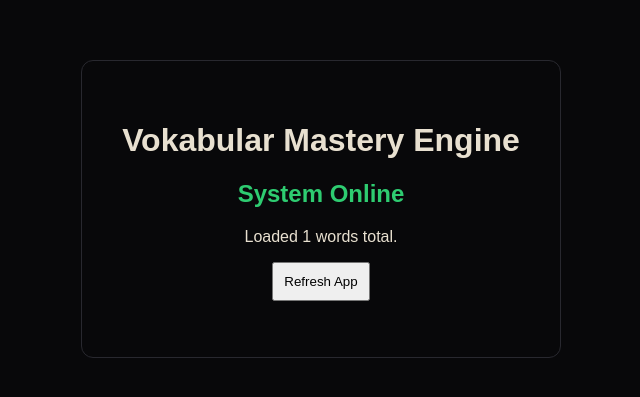
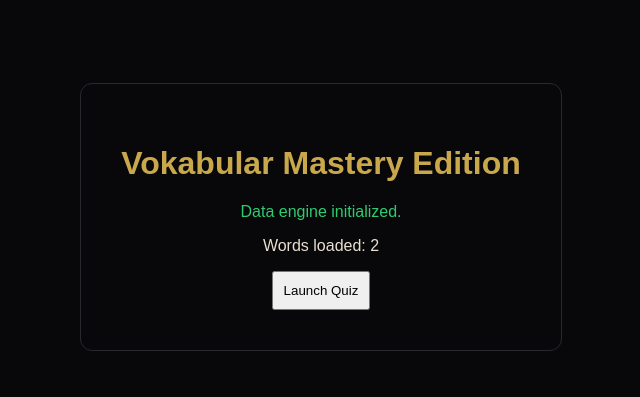
Before and after one commit to chilperic/Deutsch-wipa-2026, a plain HTML site: page index.html in a window 1280 px wide. Shown: the part 191-588 px from the top of the page, without its empty margins (319-959 px from the left). Drawn offline with Linux system fonts and the light colour scheme.

Commit message:
Refactor HTML structure and styling for UI

```diff
--- a/index.html
+++ b/index.html
@@ -4,49 +4,38 @@
     <meta charset="UTF-8">
     <title>Vokabular · Mastery Edition</title>
     <style>
-        body { background: #08080a; color: #e8e0d0; font-family: sans-serif; margin: 0; display: flex; align-items: center; justify-content: center; height: 100vh; }
-        .ui-box { text-align: center; border: 1px solid #28282f; padding: 40px; border-radius: 12px; }
+        body { background: #08080a; color: #e8e0d0; font-family: sans-serif; display: flex; align-items: center; justify-content: center; height: 100vh; }
+        .ui { text-align: center; border: 1px solid #28282f; padding: 40px; border-radius: 12px; }
     </style>
 </head>
 <body>
-
-<div id="app-root" class="ui-box">
-    <h1>Vokabular Mastery Engine</h1>
-    <p id="status">Loading data from /data/ folder...</p>
-</div>
+    <div id="app" class="ui"><h1>Launching Engine...</h1></div>
 
 <script>
-// State Management
-let W = { words: [] };
+// THIS IS YOUR MASTER DATABASE
+const MASTER_DATA = {
+    "k1": [
+        { "id": "k1_001", "word": "die Messe", "data": { "translations": {"Persian": "نمایشگاه"}, "grammar": {"singular": "die Messe", "plural": "die Messen"} } }
+    ],
+    "k2": [
+        { "id": "k2_001", "word": "die Prüfung", "data": { "translations": {"Persian": "امتحان"}, "grammar": {"singular": "die Prüfung", "plural": "die Prüfungen"} } }
+    ]
+};
 
-async function bootstrap() {
-    const status = document.getElementById('status');
-    const chapters = ['kapitel1', 'kapitel2', 'kapitel3', 'kapitel4'];
-
-    try {
-        let allWords = [];
-        for (let ch of chapters) {
-            // Attempting to load from your data folder
-            const resp = await fetch(`./data/${ch}.json`);
-            if (!resp.ok) throw new Error(`Could not load ${ch}.json`);
-            const data = await resp.json();
-            allWords.push(...data);
-        }
-
-        W.words = allWords;
-        status.innerHTML = `<h2 style="color:#2ecc71;">System Online</h2>
-                            <p>Loaded ${W.words.length} words total.</p>
-                            <button onclick="location.reload()" style="padding:10px;">Refresh App</button>`;
-
-    } catch (err) {
-        status.innerHTML = `<h2 style="color:#e74c3c;">Engine Failure</h2>
-                            <p>${err.message}</p>
-                            <p style="font-size:12px; color:#555;">Check: Is the folder name exactly 'data'? Are the files named correctly?</p>`;
-        console.error("DEBUG:", err);
-    }
+// INITIALIZATION
+try {
+    // Flatten all chapters into one array for the engine
+    const allWords = Object.values(MASTER_DATA).flat();
+    document.getElementById('app').innerHTML = `
+        <h1 style="color:#c9a84c;">Vokabular Mastery Edition</h1>
+        <p style="color:#2ecc71;">Data engine initialized.</p>
+        <p>Words loaded: ${allWords.length}</p>
+        <button onclick="location.reload()" style="padding:10px;">Launch Quiz</button>
+    `;
+    console.log("Success! Data loaded:", allWords);
+} catch(e) {
+    document.getElementById('app').innerHTML = `<h1>Fatal Error</h1><p>${e.message}</p>`;
 }
-
-bootstrap();
 </script>
 </body>
 </html>
```
